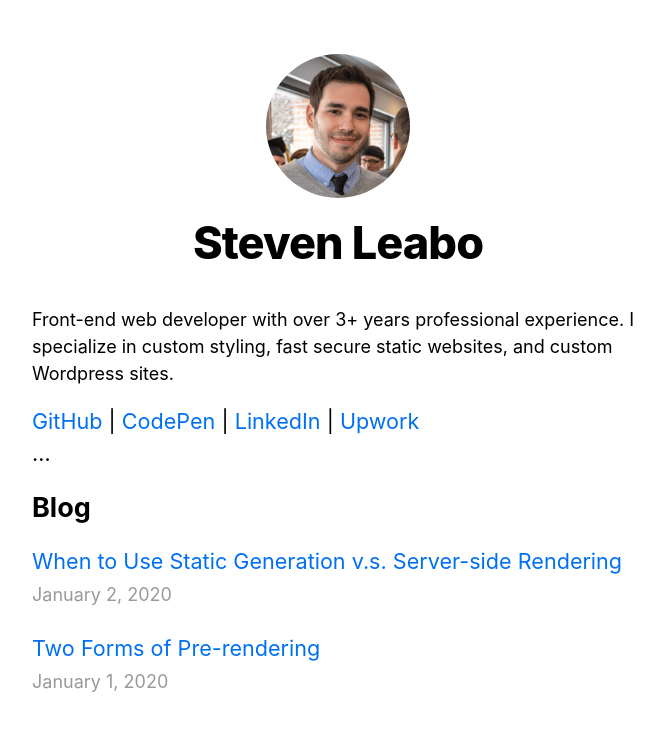
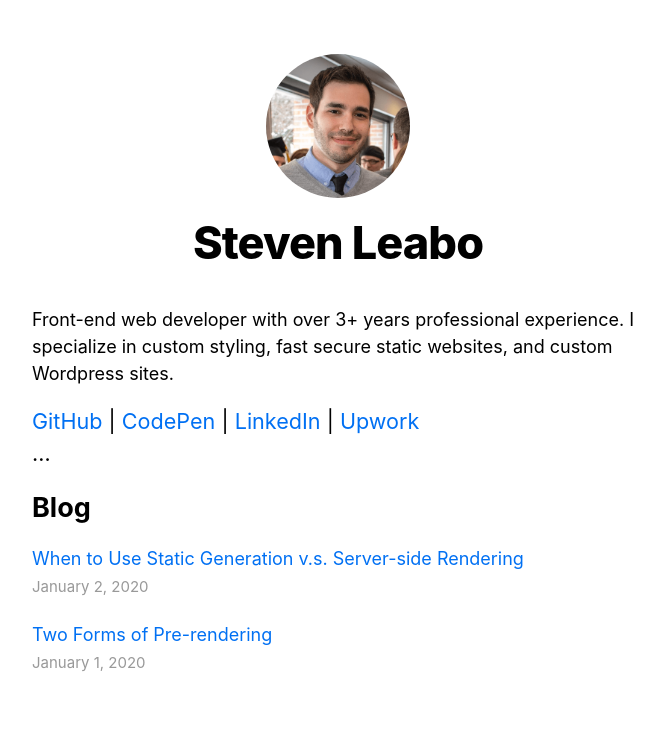
Before and after one commit to leabs/next-js-tutorial, a Next.js app: page / in a window 1280 px wide. Shown: the top 730 px of the page, without its empty margins (302-966 px from the left). Built offline with nearby package versions, Linux system fonts and the light colour scheme.

Commit message:
One last adjustment

```diff
--- a/styles/global.css
+++ b/styles/global.css
@@ -27,4 +27,9 @@
 }
 p{
   font-size:18px;
+  font-family: -apple-system,BlinkMacSystemFont,Segoe UI,Roboto,Oxygen,Ubuntu,Cantarell,Fira Sans,Droid Sans,Helvetica Neue,sans-serif;
 }
+li{
+  font-size:18px;
+  font-family: -apple-system,BlinkMacSystemFont,Segoe UI,Roboto,Oxygen,Ubuntu,Cantarell,Fira Sans,Droid Sans,Helvetica Neue,sans-serif;
+}
```
